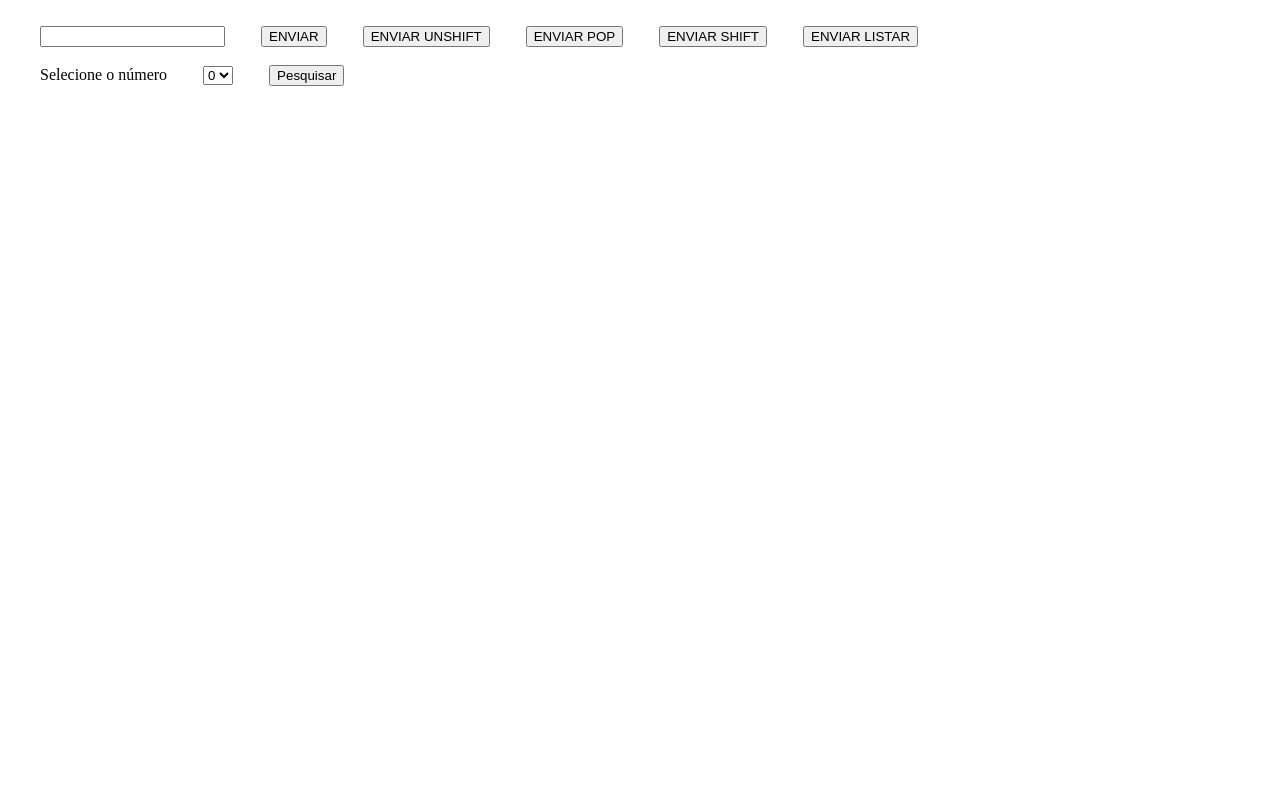
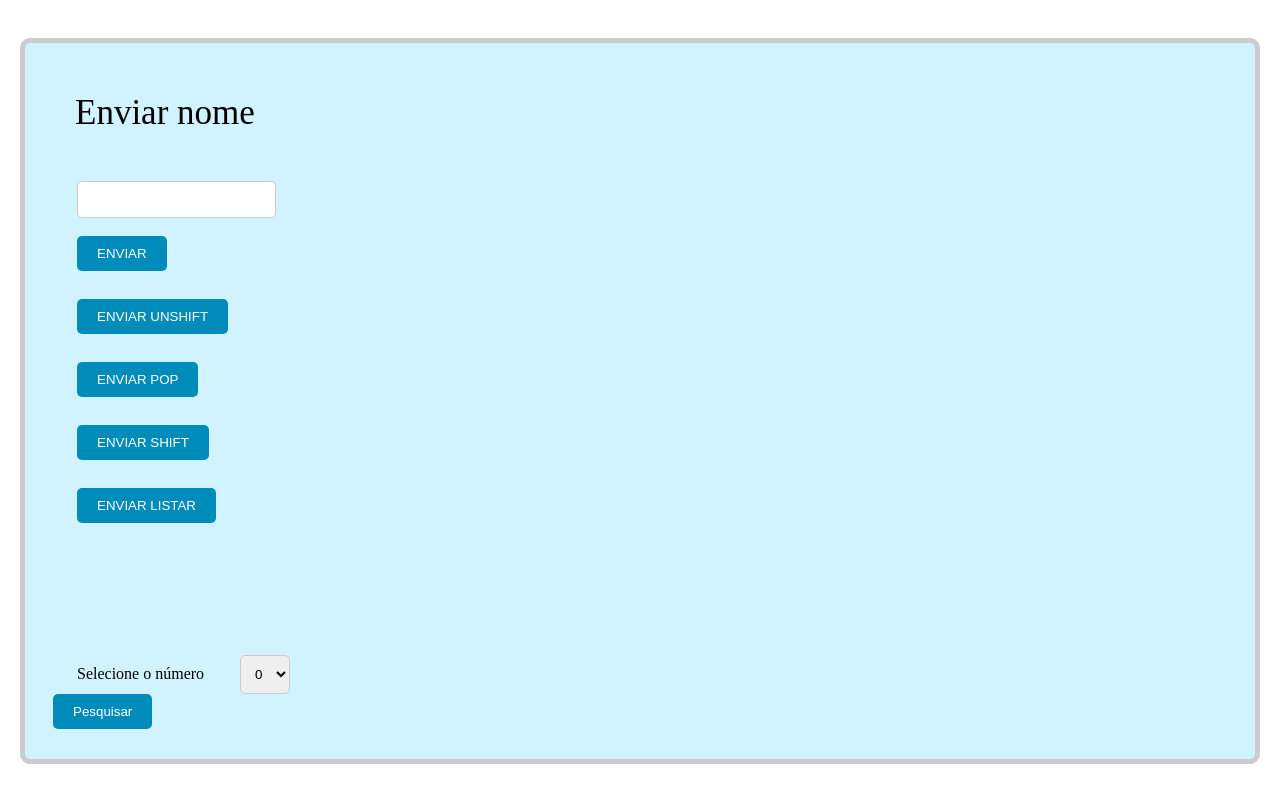
Before and after one commit to michelMarques122/atividade-vetores, a website: page www/index.html in a window 1280 px wide. Drawn offline with Linux system fonts and the light colour scheme; files that its build step writes are made by us from their sources.

Commit message:
finalizado

```diff
--- a/www/css/style.css
+++ b/www/css/style.css
@@ -1 +1,59 @@
-/**/
+
+html, body {
+  margin: 0;
+  padding: 0;
+}
+
+p{
+margin: 30px;
+font-size: 35px;
+}
+
+fieldset {
+  margin: 20px;
+  padding: 20px;
+  border: 5px solid #ccc;
+  border-radius: 10px;
+  background-color: #d0f3ff;
+}
+
+button {
+  padding: 10px 20px;
+  border: none;
+  border-radius: 5px;
+  background-color: #008CBA;
+  color: #fff;
+  cursor: pointer;
+  margin-bottom: 10px;
+}
+
+.vetor {
+  margin-bottom: 20px;
+}
+
+.pesquisar {
+  margin-top: 20px;
+}
+
+input[type="text"] {
+  padding: 10px;
+  border-radius: 5px;
+  border: 1px solid #ccc;
+}
+
+#listar {
+  display: block;
+  margin-top: 10px;
+  font-size: 18px;
+}
+
+#lista.error {
+  color: red;
+  font-weight: bold;
+}
+
+select {
+  padding: 10px;
+  border-radius: 5px;
+  border: 1px solid #ccc;
+}
--- a/www/index.html
+++ b/www/index.html
@@ -13,7 +13,7 @@
 
     <script src="components/loader.js"></script>
 
-    <link rel="stylesheet" href="style.css">
+    <link rel="stylesheet" href="./css/style.css">
 
 
 
@@ -77,18 +77,20 @@
 
 <body>
 
+    <fieldset>
+        <p>Enviar nome</p>
             <div class="vetor">
-                <input type="text" id="insertnome">
+                    <input type="text" id="insertnome"><br><br>
 
-                <button onclick="pushvetor()"> ENVIAR </button>
+                    <button onclick="pushvetor()"> ENVIAR </button><br><br>
 
-                <button onclick="unshiftvetor()"> ENVIAR UNSHIFT</button>
+                    <button onclick="unshiftvetor()"> ENVIAR UNSHIFT</button><br><br>
 
-                <button onclick="popvetor()"> ENVIAR POP</button>
+                    <button onclick="popvetor()"> ENVIAR POP</button><br><br>
 
-                <button onclick="shiftvetor()"> ENVIAR SHIFT </button>
+                    <button onclick="shiftvetor()"> ENVIAR SHIFT </button><br><br>
 
-                <button onclick="listar()">ENVIAR LISTAR</button>
+                    <button onclick="listar()">ENVIAR LISTAR</button><br><br>
 
                     <span id="listar"></span>
                 </div>
@@ -103,12 +105,13 @@
                             <option id="3">3</option>
 
                         </select>
-
+            <br>
               <button value="Enviar" onclick="verificar()">Pesquisar</button>
                     <span id="lista"></span>
 
+
         </div>
-
+    </fieldset>
 </body>
 
 </html>
```
Lines whose indentation alone changed are shown as unchanged.
